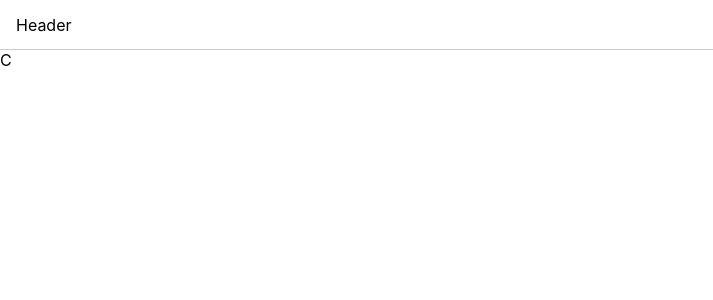
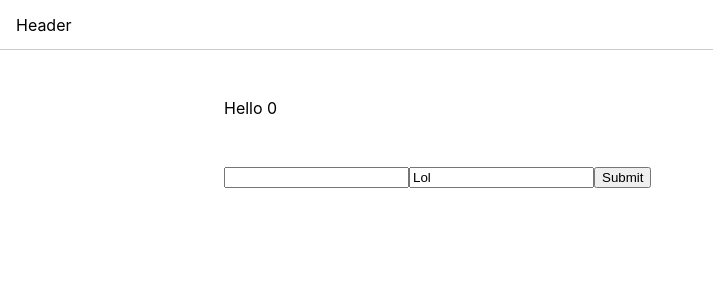
Before and after one commit to alex-faryna/colorFULL-forms, a React (Create React App) app: page /tests/0/edit in a window 1280 px wide. Shown: the top 300 px of the page, without its empty margins (0-713 px from the left). Built offline with nearby package versions, Linux system fonts and the light colour scheme.

Commit message:
sample edit page + reactive performant form

```diff
--- a/package.json
+++ b/package.json
@@ -25,6 +25,7 @@
     "react-beautiful-dnd": "^13.1.1",
     "react-dom": "^18.2.0",
     "react-flip-toolkit": "^7.1.0",
+    "react-hook-form": "^7.44.3",
     "react-icons": "^4.7.1",
     "react-redux": "^8.0.5",
     "react-router-dom": "^6.11.2",
--- a/src/App.tsx
+++ b/src/App.tsx
@@ -34,10 +34,12 @@ function Header() {
         createQuizButtonVisibilityService.init(val => setShowCreate(!val));
     }, []);
 
+    const callback = () => createQuizButtonVisibilityService.updateVisibility(true);
+
     return <Row>
         <span>Header</span>
         { showCreate && <Right>
-            <Link to='tests/0/edit' onClick={() => createQuizButtonVisibilityService.updateVisibility(true)}>Create quiz</Link>
+            <Link to='tests/0/edit' onClick={callback}>Create quiz</Link>
         </Right> }
     </Row>
 }
--- a/src/index.tsx
+++ b/src/index.tsx
@@ -7,6 +7,7 @@ import {Provider} from "react-redux";
 import store from './store/index';
 import {createBrowserRouter, createRoutesFromElements, redirect, Route, RouterProvider} from "react-router-dom";
 import TestsListPage from "./pages/tests-list.page";
+import EditTestPage from "./pages/edit-test.page";
 
 export class RoutesConfig {
     public static root = '/';
@@ -14,6 +15,7 @@ export class RoutesConfig {
     public static tests = 'tests';
     public static test = `${RoutesConfig.tests}/:testId`; // for unauthorized users too
     public static edit = `${RoutesConfig.test}/edit`;
+    // add stats mb page or mb in edit
 }
 
 const redirectFn = (to: string) => () => redirect(to);
@@ -32,7 +34,7 @@ const router = createBrowserRouter(
     createRoutesFromElements(
         <Route path={RoutesConfig.root} Component={App}>
             <Route path={RoutesConfig.tests} Component={TestsListPage} />
-            <Route path={RoutesConfig.edit} Component={C}>
+            <Route path={RoutesConfig.edit} Component={EditTestPage}>
                 <Route path={RoutesConfig.any} loader={redirectFn("") }></Route>
             </Route>
             <Route path={RoutesConfig.test} Component={B}>
--- /dev/null
+++ b/src/pages/edit-test.page.tsx
@@ -0,0 +1,96 @@
+import styled from "@emotion/styled";
+import { TextField } from "@mui/material";
+import {useParams} from "react-router-dom";
+import {useForm, useWatch} from "react-hook-form";
+import {
+    ChangeEvent,
+    Children,
+    cloneElement, createContext,
+    createElement,
+    memo,
+    ReactChildren, ReactNode,
+    useCallback, useContext,
+    useEffect,
+    useState
+} from "react";
+import {ReactJSXElementChildrenAttribute} from "@emotion/react/types/jsx-namespace";
+
+const ColumnContainer = styled.div`
+  display: flex;
+  flex-direction: column;
+  width: 100%;
+  height: 100%;
+  align-items: center;
+`;
+
+const EditTestForm = styled.div`
+  max-width: 2000px;
+  width: 70%;
+  padding: 2rem;
+
+  display: flex;
+  flex-direction: column;
+`;
+
+const FormContext = createContext({});
+
+function Form({ children, onSubmit }: { children: ReactNode[], onSubmit?: any }) {
+    const { handleSubmit } = useContext(FormContext) as any;
+
+    console.log(`Render form`);
+    return <form onSubmit={handleSubmit(onSubmit)}>
+        { children }
+    </form>
+}
+
+export function Input({ name, ...rest }: any) {
+    const { register } = useContext(FormContext) as any;
+    console.log(`Render input ${name}`);
+    return <input {...register(name)} {...rest} />
+}
+
+/* export function Select({ register, options, name, ...rest }: any) {
+    return (
+        <select {...register(name)} {...rest}>
+            {options.map((value: any) => (
+                <option key={value} value={value}>
+                    {value}
+                </option>
+            ))}
+        </select>
+    )
+} */
+
+function Title() {
+    const { control } = useContext(FormContext) as any;
+    const val = useWatch({ control, name: 'title' });
+    console.log('Render title');
+    return <p>{ val }</p>
+}
+
+function EditTestPage() {
+    const { testId } = useParams();
+    const form = useForm({ defaultValues: { title: '', description: 'Lol' } })
+
+    function submit(val: unknown): void {
+        console.log(val);
+        console.log('!!');
+    }
+
+    console.log('Render page');
+    return <ColumnContainer>
+        <EditTestForm>
+            <FormContext.Provider value={form}>
+                <p>Hello { testId }</p>
+                <Title />
+                <Form onSubmit={submit}>
+                    <Input name="title" />
+                    <Input name="description" />
+                    <input type="submit" value="Submit" />
+                </Form>
+            </FormContext.Provider>
+        </EditTestForm>
+    </ColumnContainer>
+}
+
+export default EditTestPage;
```
